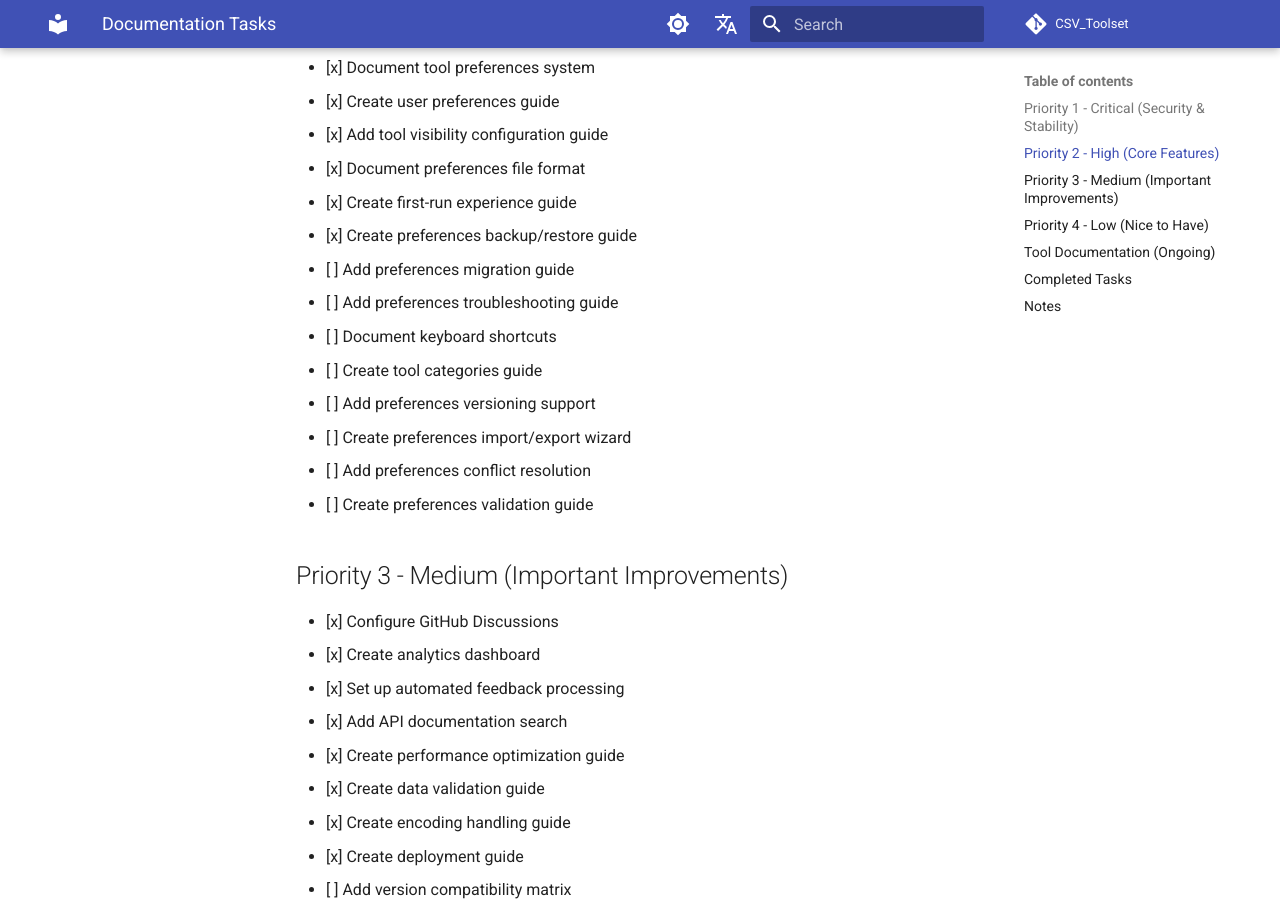
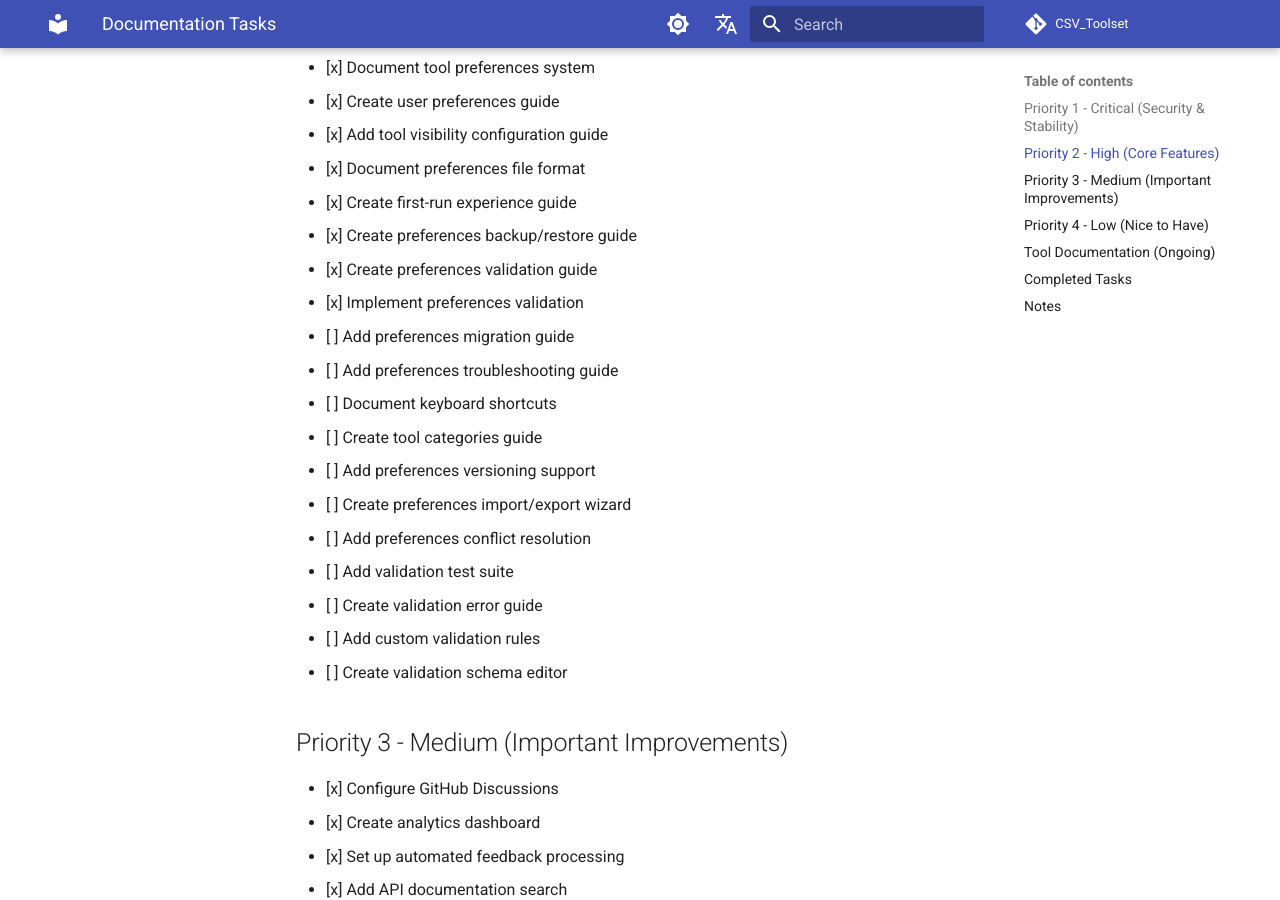
Before and after one commit to rfd62794/CSV_Toolset, an MkDocs documentation site: the page built from docs/TASKLIST.md, in a window 1280 px wide and 900 px high, scrolled down 1415 px. Built offline with MkDocs 1.6.1 and Material for MkDocs 9.7.7, drawn with Linux system fonts in a browser that asks for light colours; comment, search, counter and statistics services are not loaded; the version menu is left out; some of the changed text lies outside the part shown.

Commit message:
Enhance preferences validation in TASKLIST.md
- Added tasks for creating a preferences validation guide and implementing preferences validation.
- Introduced new tasks for validation test suite, error guide, custom validation rules, and schema editor.
- Expanded validation-related tasks to include performance metrics, reporting systems, rule templates, documentation, error recovery, monitoring, analytics, and backup systems.

These changes improve the task tracking for preferences validation, ensuring comprehensive coverage of validation features and documentation.

```diff
--- a/docs/TASKLIST.md
+++ b/docs/TASKLIST.md
@@ -42,6 +42,8 @@
 - [x] Document preferences file format
 - [x] Create first-run experience guide
 - [x] Create preferences backup/restore guide
+- [x] Create preferences validation guide
+- [x] Implement preferences validation
 - [ ] Add preferences migration guide
 - [ ] Add preferences troubleshooting guide
 - [ ] Document keyboard shortcuts
@@ -49,7 +51,10 @@
 - [ ] Add preferences versioning support
 - [ ] Create preferences import/export wizard
 - [ ] Add preferences conflict resolution
-- [ ] Create preferences validation guide
+- [ ] Add validation test suite
+- [ ] Create validation error guide
+- [ ] Add custom validation rules
+- [ ] Create validation schema editor
 
 ## Priority 3 - Medium (Important Improvements)
 - [x] Configure GitHub Discussions
@@ -95,6 +100,14 @@
 - [ ] Create preferences backup reports
 - [ ] Add preferences backup notifications
 - [ ] Create preferences backup cleanup
+- [ ] Add validation performance metrics
+- [ ] Create validation reporting system
+- [ ] Add validation rule templates
+- [ ] Create validation documentation
+- [ ] Add validation error recovery
+- [ ] Create validation monitoring
+- [ ] Add validation analytics
+- [ ] Create validation backup system
 
 ## Priority 4 - Low (Nice to Have)
 - [ ] Implement A/B testing for documentation
```
